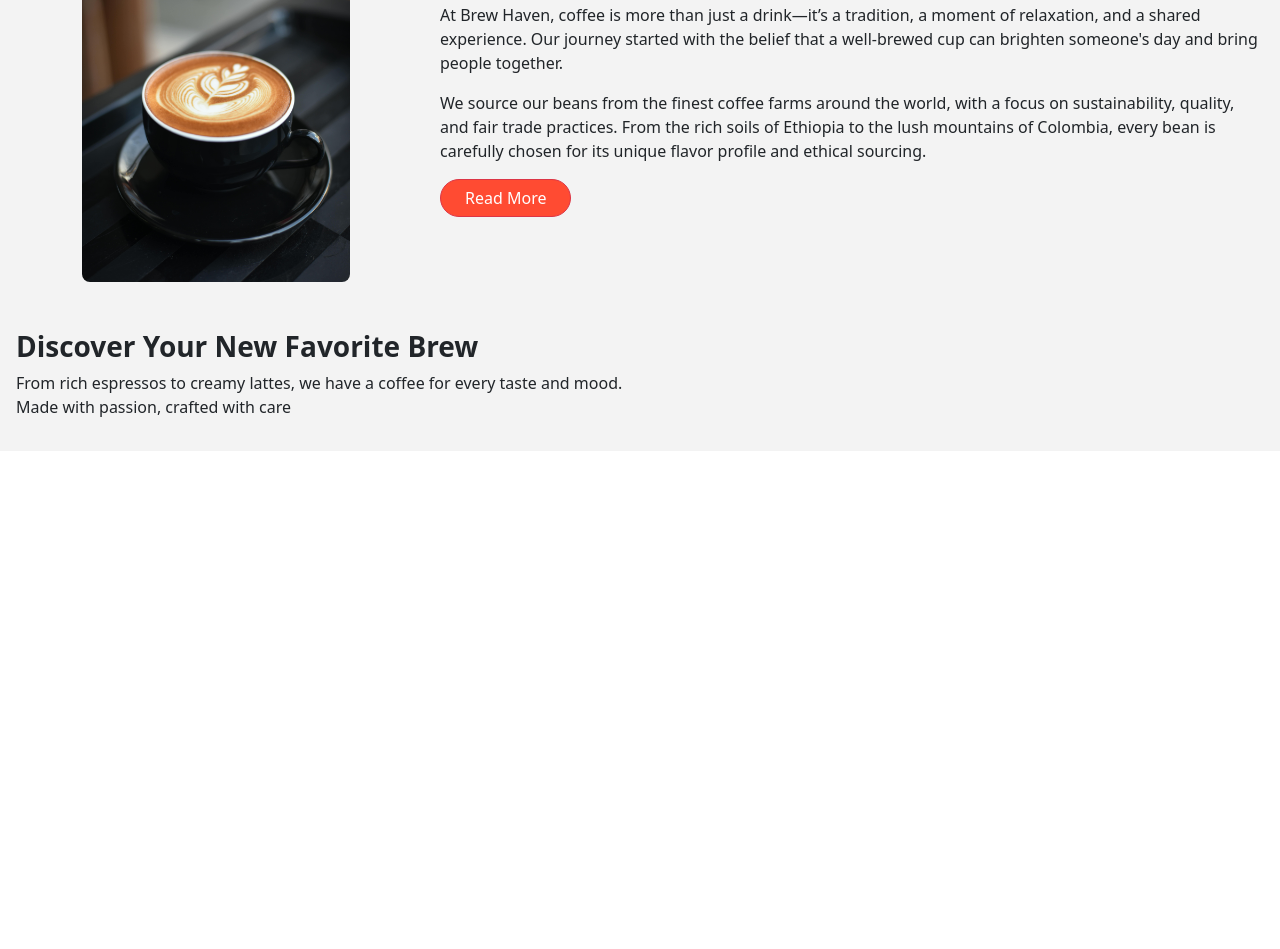
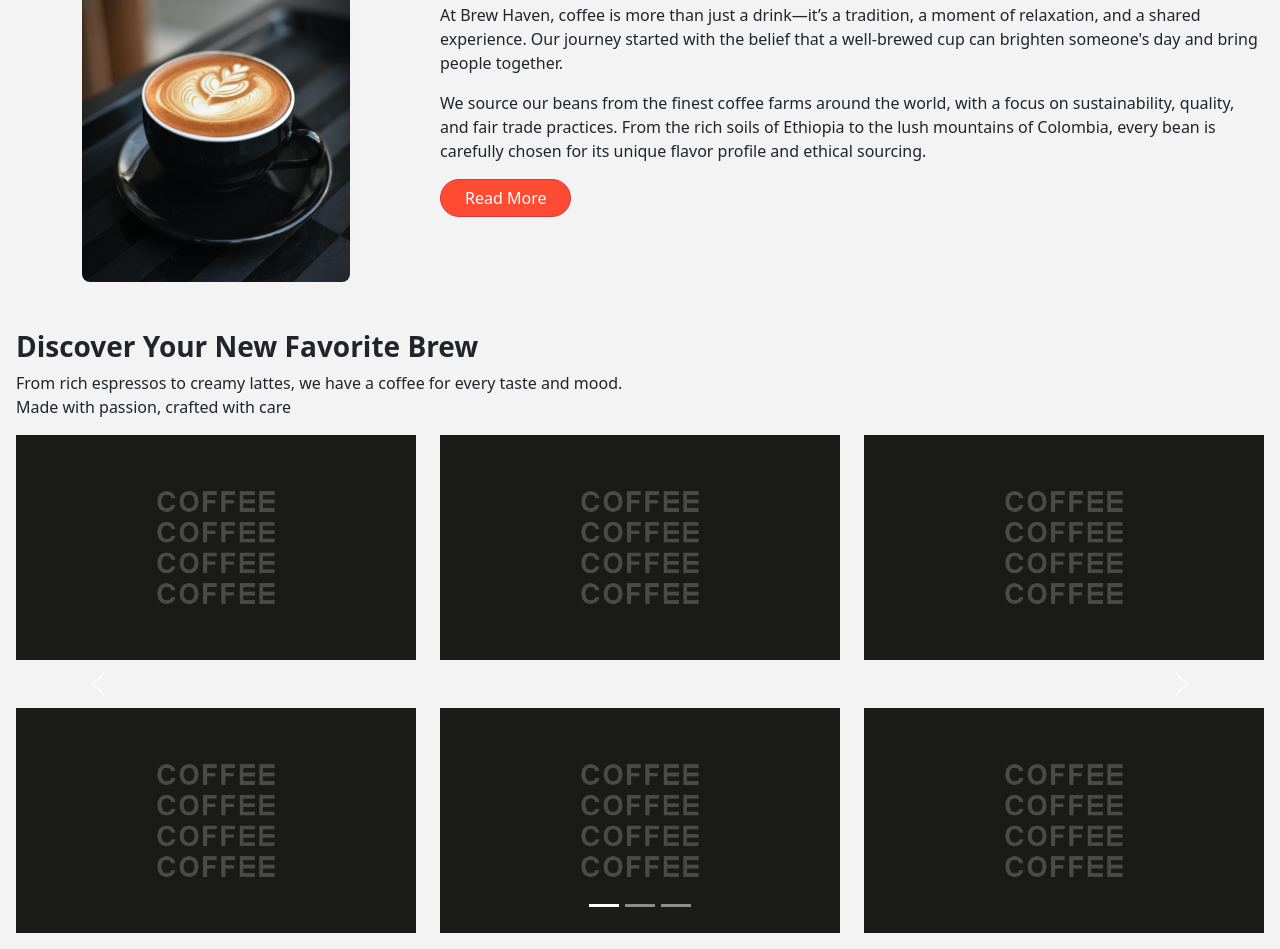
Before and after one commit to bilalahmad709/Brew-Haven, a plain HTML site: page index.html in a window 1280 px wide. Shown: the part 859-1808 px from the top of the page. Before the commit the page ends 1310 px from the top, so only its background shows below. Drawn offline with nearby package versions, Linux system fonts and the light colour scheme.

Commit message:
added slider carousal

```diff
--- a/Assets/brewHavencoffee.css
+++ b/Assets/brewHavencoffee.css
@@ -104,3 +104,5 @@ background-color: #f3f3f3;
 .coffeCard1{
     max-height: 400px;
 }
+
+/* slider css start*/
--- a/index.html
+++ b/index.html
@@ -197,9 +197,125 @@
         </div>
 
         <!-- slider -->
-         <div>
+        <div id="carouselExampleCaptions" class="carousel slide">
+          <div class="carousel-indicators">
+            <button type="button" data-bs-target="#carouselExampleCaptions" data-bs-slide-to="0" class="active" aria-current="true" aria-label="Slide 1"></button>
+            <button type="button" data-bs-target="#carouselExampleCaptions" data-bs-slide-to="1" aria-label="Slide 2"></button>
+            <button type="button" data-bs-target="#carouselExampleCaptions" data-bs-slide-to="2" aria-label="Slide 3"></button>
+          </div>
+          <!-- slider 1 -->
+          <div class="carousel-inner">
+            <div class="carousel-item active">
+              <div class="row gy-5 d-flex">
 
-         </div>
+                <div class="col-sm-12 col-md-4">
+                  <img src="/Assets/Images/COFFEE.png" class="img-fluid" alt="...">
+
+                </div>
+
+                <div class="col-sm-12 col-md-4">
+                  <img src="/Assets/Images/COFFEE.png" class="img-fluid" alt="...">
+                </div>
+
+                <div class="col-sm-12 col-md-4">
+                  <img src="/Assets/Images/COFFEE.png" class="img-fluid" alt="...">
+                </div>
+
+                <div class="col-sm-12 col-md-4">
+                  <img src="/Assets/Images/COFFEE.png" class="img-fluid" alt="...">
+                </div>
+
+                <div class="col-sm-12 col-md-4">
+                  <img src="/Assets/Images/COFFEE.png" class="img-fluid" alt="...">
+                </div>
+
+                <div class="col-sm-12 col-md-4">
+                  <img src="/Assets/Images/COFFEE.png" class="img-fluid" alt="...">
+                </div>
+
+              </div>
+
+            </div>
+
+            <!-- slider 2 -->
+            <div class="carousel-item ">
+              <div class="row gy-5 d-flex">
+
+                <div class="col-sm-12 col-md-4">
+                  <img src="/Assets/Images/COFFEE.png" class="img-fluid" alt="...">
+
+                </div>
+
+                <div class="col-sm-12 col-md-4">
+                  <img src="/Assets/Images/COFFEE.png" class="img-fluid" alt="...">
+                </div>
+
+                <div class="col-sm-12 col-md-4">
+                  <img src="/Assets/Images/COFFEE.png" class="img-fluid" alt="...">
+                </div>
+
+                <div class="col-sm-12 col-md-4">
+                  <img src="/Assets/Images/COFFEE.png" class="img-fluid" alt="...">
+                </div>
+
+                <div class="col-sm-12 col-md-4">
+                  <img src="/Assets/Images/COFFEE.png" class="img-fluid" alt="...">
+                </div>
+
+                <div class="col-sm-12 col-md-4">
+                  <img src="/Assets/Images/COFFEE.png" class="img-fluid" alt="...">
+                </div>
+
+              </div>
+
+            </div>
+
+             <!-- slider 2 -->
+             <div class="carousel-item ">
+              <div class="row gy-5 d-flex">
+
+                <div class="col-sm-12 col-md-4">
+                  <img src="/Assets/Images/COFFEE.png" class="img-fluid" alt="...">
+
+                </div>
+
+                <div class="col-sm-12 col-md-4">
+                  <img src="/Assets/Images/COFFEE.png" class="img-fluid" alt="...">
+                </div>
+
+                <div class="col-sm-12 col-md-4">
+                  <img src="/Assets/Images/COFFEE.png" class="img-fluid" alt="...">
+                </div>
+
+                <div class="col-sm-12 col-md-4">
+                  <img src="/Assets/Images/COFFEE.png" class="img-fluid" alt="...">
+                </div>
+
+                <div class="col-sm-12 col-md-4">
+                  <img src="/Assets/Images/COFFEE.png" class="img-fluid" alt="...">
+                </div>
+
+                <div class="col-sm-12 col-md-4">
+                  <img src="/Assets/Images/COFFEE.png" class="img-fluid" alt="...">
+                </div>
+
+              </div>
+
+            </div>
+
+          </div>
+
+
+          <button class="carousel-control-prev" type="button" data-bs-target="#carouselExampleCaptions" data-bs-slide="prev">
+            <span class="carousel-control-prev-icon" aria-hidden="true"></span>
+            <span class="visually-hidden">Previous</span>
+          </button>
+          <button class="carousel-control-next" type="button" data-bs-target="#carouselExampleCaptions" data-bs-slide="next">
+            <span class="carousel-control-next-icon" aria-hidden="true"></span>
+            <span class="visually-hidden">Next</span>
+          </button>
+        </div>
+         <!-- slider end -->
       </div>
      </div>
     <!-- second container end-->
```
